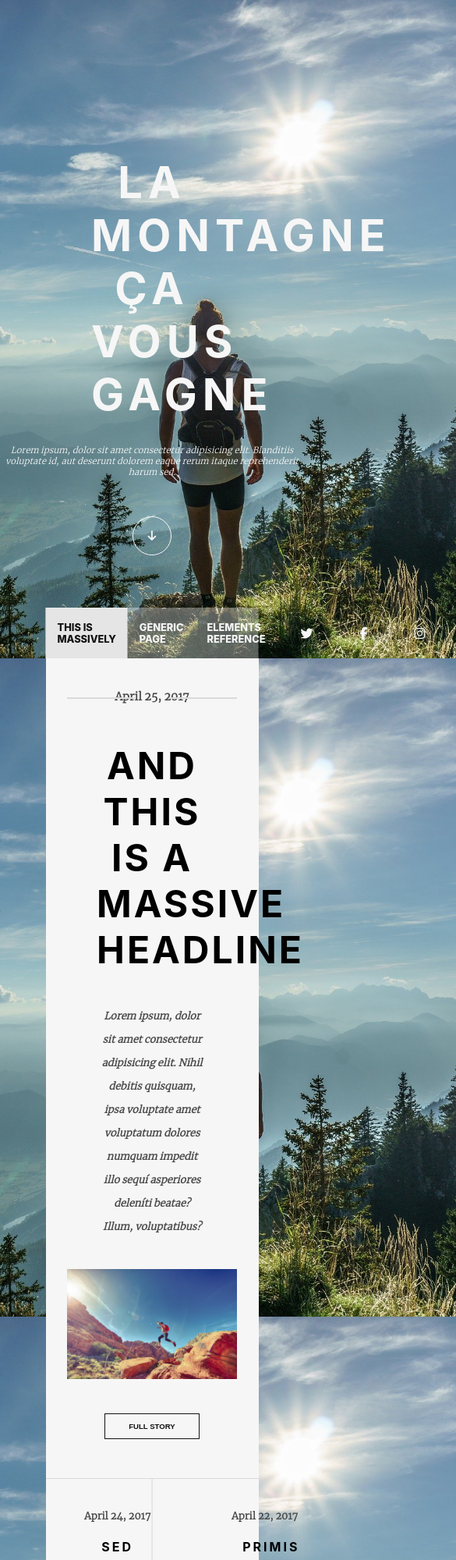
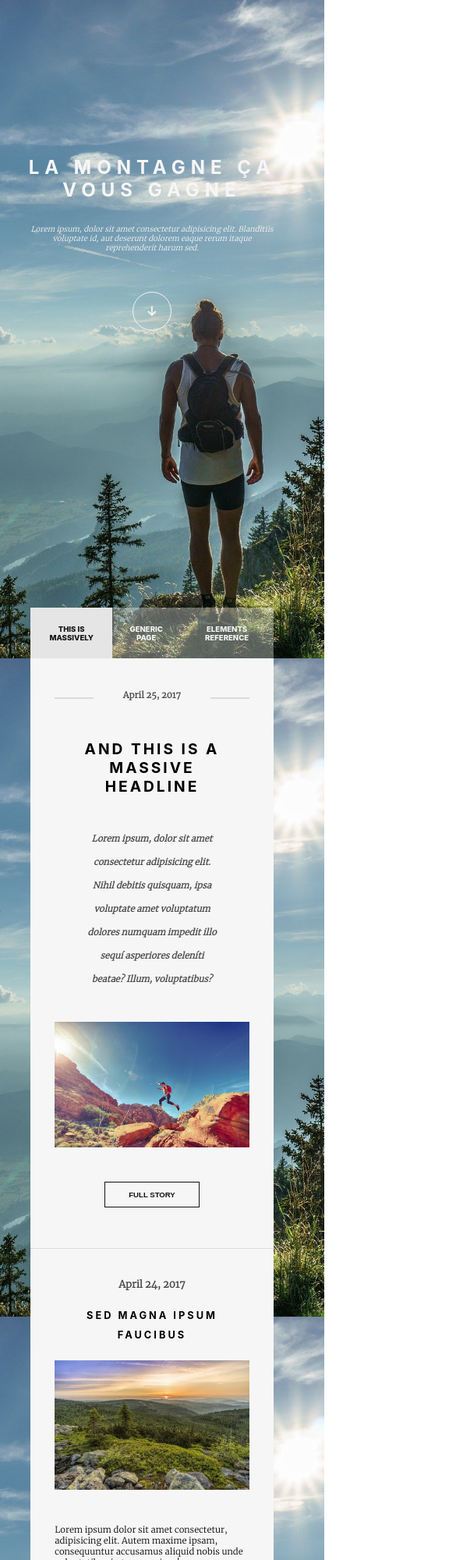
Before and after one commit to normahounsou/Tp_Montagne_Sass, a plain HTML site: page index.html in a window 390 px wide. Shown: the top 2000 px of the page at 78% size, 585 px wide, since content can reach past the window. Drawn offline with Linux system fonts and the light colour scheme; a web font is replaced by a local one.

Commit message:
Première partie responsive

```diff
--- a/assets/styles/layout/_down-section.scss
+++ b/assets/styles/layout/_down-section.scss
@@ -23,6 +23,20 @@
         top: 0;
     }
 
+    @media screen and (max-width: 475px) {
+        display: block;
+        width: 80%;
+        margin: 0 auto;
+
+        &::before {
+            background: none;
+        }
+
+        &::after {
+            background: none;
+        }
+    }
+
     h3 {
         font-size: 0.8rem;
         text-align: center;
@@ -37,6 +51,10 @@
         letter-spacing: 3px;
         padding-bottom: 20px;
         line-height: 25px;
+
+        // @media screen and (max-width: 475px) {
+        //     font-size: 0.7rem;
+        // }
     }
     img {
         width: 100%;
@@ -54,6 +72,22 @@
         h2 {
             width: 40%;
             margin: 0 auto;
+
+            @media screen and (max-width: 475px) {
+                width: 80%;
+                font-size: 0.8rem;
+            }
+        }
+
+        @media screen and (max-width: 475px) {
+            width: 100%;
+            margin: auto;
+            padding-bottom: 50px;
+
+            img {
+                width: 100%;
+                padding-bottom: 40px;
+            }
         }
     }
 
@@ -64,6 +98,21 @@
         h2 {
             width: 50%;
             margin: 0 auto;
+
+            @media screen and (max-width: 475px) {
+                width: 90%;
+                font-size: 0.8rem;
+            }
+        }
+
+        @media screen and (max-width: 475px) {
+            width: 100%;
+            margin: auto;
+
+            img {
+                width: 100%;
+                padding-bottom: 40px;
+            }
         }
     }
 }
--- a/assets/styles/layout/_form-part.scss
+++ b/assets/styles/layout/_form-part.scss
@@ -117,17 +117,23 @@
             justify-content: space-between;
             text-align: center;
             li {
-                width: 30px;
-                height: 30px;
-                border: 1px solid #ccc;
-                display: flex;
-                justify-content: center;
-                align-items: center;
-                border-radius: 50px;
 
                 a {
                     color: $black;
                     font-size: 0.8rem;
+                    width: 30px;
+                    height: 30px;
+                    border: 1px solid #ccc;
+                    display: flex;
+                    justify-content: center;
+                    align-items: center;
+                    border-radius: 50px;
+                    transition: 0.3s;
+
+                    &:hover {
+                        color: $white;
+                        background: $black;
+                    }
                 }
             }
         }
--- a/assets/styles/layout/_header.scss
+++ b/assets/styles/layout/_header.scss
@@ -12,6 +12,34 @@ header {
             width: 40%;
             padding-top: 200px;
             margin: 0 auto 30px;
+
+            @media screen and (max-width: 1290px) {
+                width: 40%;
+                font-size: 3rem;
+            }
+
+            @media screen and (max-width: 1242px) {
+                 width: 42%;
+                 font-size: 2.8rem;
+            }
+
+            @media screen and (max-width: 1185px) {
+                 width: 50%;
+                 font-size: 2.5rem;
+            }
+
+            @media screen and (max-width: 865px) {
+                width: 70%;
+                font-size: 2.4rem;
+            }
+            @media screen and (max-width: 604px) {
+                width: 84%;
+                font-size: 2.2rem;
+            }
+            @media screen and (max-width: 475px) {
+                width: 95%;
+                font-size: 1.5rem;
+            }
          }
 
          p {
@@ -20,6 +48,13 @@ header {
              font-style: italic;
              text-align: center;
              margin-bottom: 50px;
+
+
+             @media screen and (max-width: 475px) {
+                font-size: 0.6rem;
+                width: 80%;
+                margin: 0 auto 50px;
+            }
          }
 
          a {
--- a/assets/styles/layout/_navbar.scss
+++ b/assets/styles/layout/_navbar.scss
@@ -10,6 +10,10 @@ nav {
     display: flex;
     justify-content: space-between;
     z-index: 100;
+
+    @media screen and (max-width: 475px) {
+        width: 80%;
+    }
 
     .list {
         display: flex;
@@ -36,6 +40,11 @@ nav {
                     color: $black;
                 }
 
+                @media screen and (max-width: 475px) {
+                    font-size: 0.6rem;
+                    text-align: center;
+                }
+
 
 
                 // &:not(:hover) {
@@ -59,5 +68,9 @@ nav {
                 transform: scale(1.3);
             }
         }
+
+        @media screen and (max-width: 475px) {
+            display: none;
+        }
     }
 }
--- a/assets/styles/layout/_section1.scss
+++ b/assets/styles/layout/_section1.scss
@@ -3,4 +3,19 @@
     width: 70%;
     max-width: 1100px;
     margin: 0 auto 40px;
+    // position: relative;
+
+    @media screen and (max-width: 475px) {
+        width: 80%;
+        position: relative;
+
+        &::after {
+            content: "";
+            position: absolute;
+            width: 100%;
+            height: 1px;
+            background: rgb(218, 218, 218);
+            top: 43.1%;
+        }
+    }
 }
--- a/assets/styles/layout/_up-section.scss
+++ b/assets/styles/layout/_up-section.scss
@@ -32,6 +32,17 @@
             right: -50px;
             transform: translateX(-50px);
         }
+
+        @media screen and (max-width: 475px) {
+            font-size: 0.7rem;
+
+            &::before {
+                width: 20%;
+            }
+            &::after {
+                width: 20%;
+            }
+        }
     }
     h2 {
         text-align: center;
@@ -41,6 +52,11 @@
         text-transform: uppercase;
         letter-spacing: 3px;
         padding-bottom: 40px;
+
+        @media screen and (max-width: 475px) {
+            font-size: 1.2rem;
+            width: 90%;
+        }
     }
     p {
         text-align: center;
@@ -52,6 +68,11 @@
         margin: 0 auto;
         font-weight: 600;
         padding-bottom: 40px;
+
+        @media screen and (max-width: 475px) {
+            font-size: 0.7rem;
+            width: 70%;
+        }
     }
 
     img {
```
Also changed, not shown: assets/styles/index.css, 1 other file.
